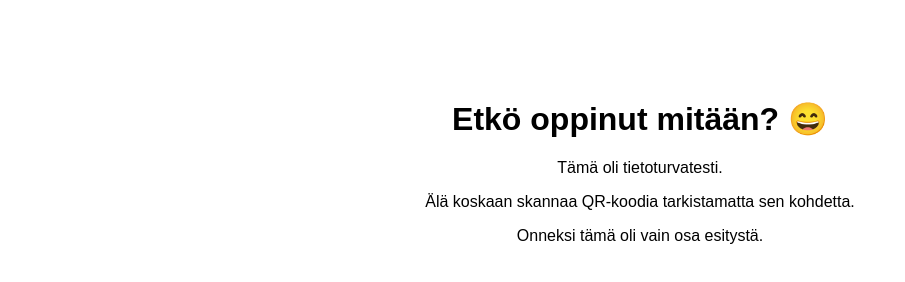
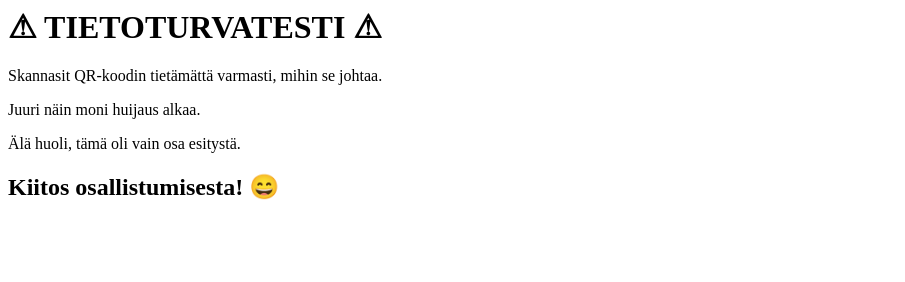
Before and after one commit to Artsipappa1/Palautteenanto-kyberturvallisuus, a plain HTML site: page index.html in a window 1280 px wide. Shown: the whole page, without its empty margins (0-905 px from the left). Drawn offline with Linux system fonts and the light colour scheme.

Commit message:
Update index.html

```diff
--- a/index.html
+++ b/index.html
@@ -1,23 +1,16 @@
-<!DOCTYPE html>
-<html>
-<head>
-<meta charset="UTF-8">
-<title>Kyberturvallisuustesti</title>
-<style>
-body {
-  font-family: Arial, sans-serif;
-  text-align: center;
-  margin-top: 100px;
-}
-</style>
-</head>
-<body>
-<h1>Etkö oppinut mitään? 😄</h1>
+<h1>⚠ TIETOTURVATESTI ⚠</h1>
 
-<p>Tämä oli tietoturvatesti.</p>
+<p>
+Skannasit QR-koodin tietämättä varmasti,
+mihin se johtaa.
+</p>
 
-<p>Älä koskaan skannaa QR-koodia tarkistamatta sen kohdetta.</p>
+<p>
+Juuri näin moni huijaus alkaa.
+</p>
 
-<p>Onneksi tämä oli vain osa esitystä.</p>
-</body>
-</html>
+<p>
+Älä huoli, tämä oli vain osa esitystä.
+</p>
+
+<h2>Kiitos osallistumisesta! 😄</h2>
```
